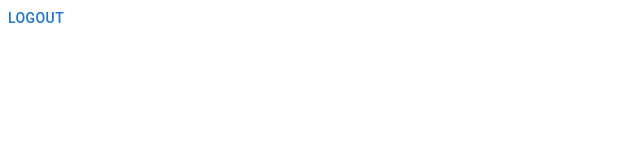
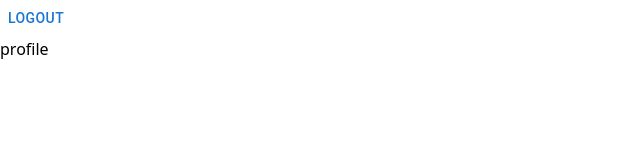
Before and after one commit to Himanshu-00007/VidAura, a React (Vite) app in the folder frontend/: page /dashboard in a window 1280 px wide. Shown: the top 160 px of the page, without its empty margins (0-640 px from the left). Built offline with nearby package versions, Linux system fonts and the light colour scheme.

Commit message:
feat:dashboard

```diff
--- a/frontend/src/components/Dashboard.jsx
+++ b/frontend/src/components/Dashboard.jsx
@@ -16,7 +16,7 @@ function Dashboard() {
       <>
         <div className="navbar">
           <Button onClick={logoutHandler}>Logout</Button>
-
+          <p>profile</p>
         </div>
       </>
     </div>
```
